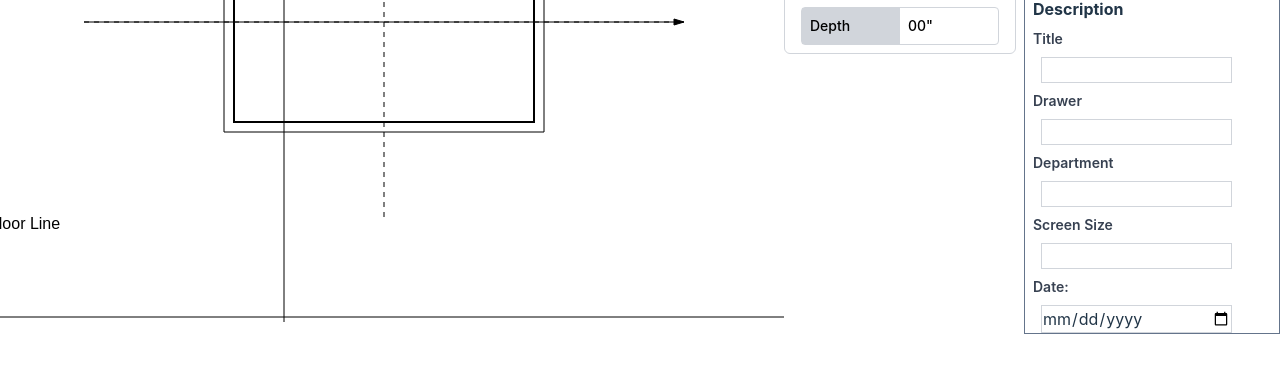
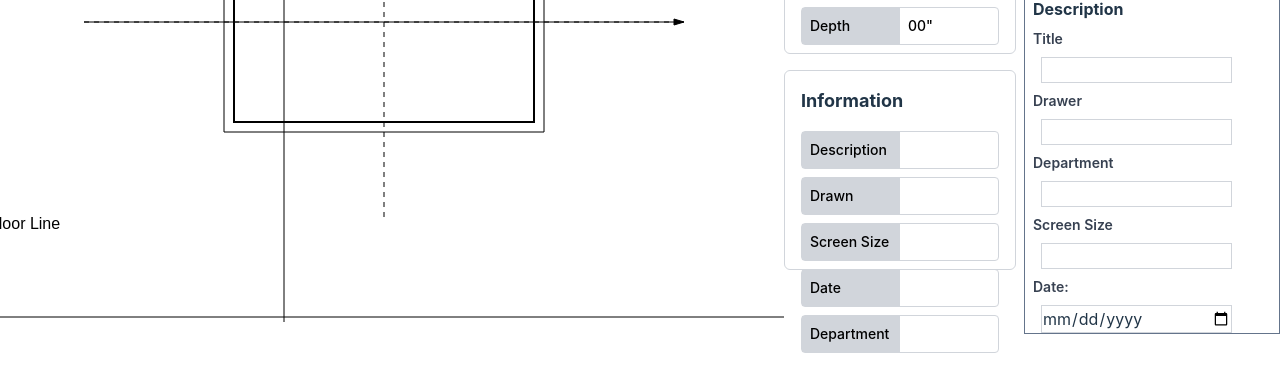
Before and after one commit to SikYinSun/Wireframe, a React (Vite) app: page / in a window 1280 px wide. Shown: the part 378-770 px from the top of the page. Built offline with nearby package versions, Linux system fonts and the light colour scheme; no server answers.

Commit message:
add information section

```diff
--- a/src/components/Dimensions.jsx
+++ b/src/components/Dimensions.jsx
@@ -1,6 +1,6 @@
 import React from 'react'
 
-function Dimensions({title, dimensions}) {
+function Dimensions({title, dimensions, type = "number"}) {
 
   return (
     <div className="border border-gray-300 h-1/4 rounded-md p-4 w-full mt-4">
@@ -14,7 +14,7 @@ function Dimensions({title, dimensions}) {
             {dimension.label}
           </div>
           <div className="text-black font-medium text-sm w-1/2 px-2 py-2">
-            {dimension.value}"
+            {type === "number" ? `${dimension.value}"` : `${dimension.value}` || ""}
           </div>
         </div>
       ))}
--- a/src/components/Information.jsx
+++ b/src/components/Information.jsx
@@ -5,6 +5,8 @@ import { useSelector } from "react-redux";
 function Information() {
 
   const info = useSelector((state) => state.screen.screen);
+  const form = useSelector((state) => state.form.description)
+
   const screenDimensions = [
     { label: "Height", value: info.height },
     { label: "Width", value: info.width },
@@ -16,10 +18,19 @@ function Information() {
     { label: "Depth", value: info.screenDepth + Math.max(info.mediaPlayerDepth, info.mountDepth) + info.nicheDepth },
   ];
 
+  const Summary = [
+    { label: "Description", value: form.title},
+    { label: "Drawn", value: form.drawer },
+    { label: "Screen Size", value: form.screenSize },
+    { label: "Date", value: form.date},
+    { label: "Department", value: form.department },
+  ];
+
   return (
     <div className='w-1/4 mr-2'>
       <Dimensions title="Screen Diemensions" dimensions={screenDimensions} />
       <Dimensions title="Niche Diemensions" dimensions={nicheDimensions} />
+      <Dimensions title="Information" dimensions={Summary} type="text"/>
     </div>
   )
 }
```
